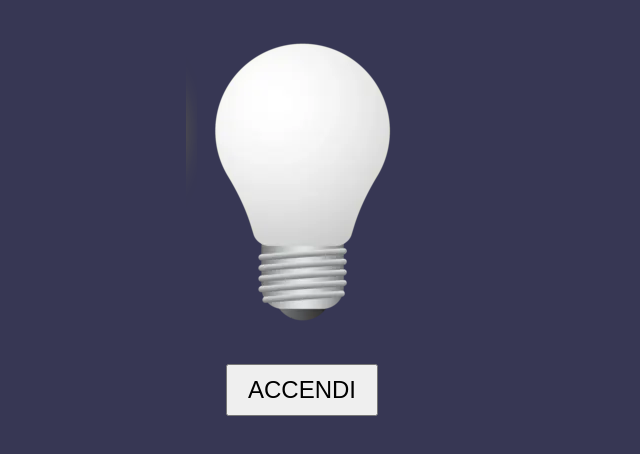
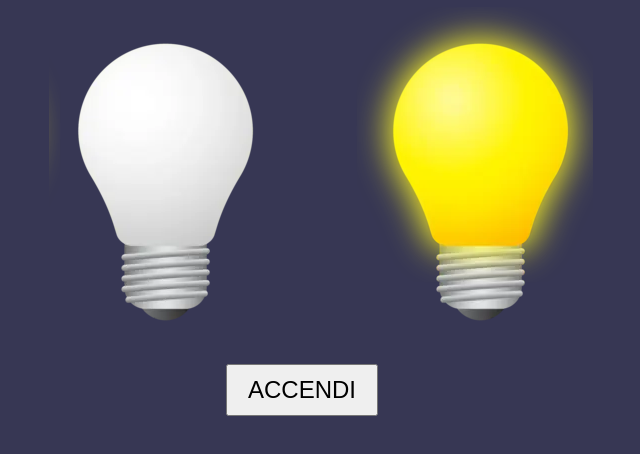
Before and after one commit to Matteo-Ciardi/js-dom-1, a plain HTML site: page index.html in a window 1280 px wide. Shown: the whole page, without its empty margins (338-978 px from the left). Drawn offline with Linux system fonts and the light colour scheme.

Commit message:
aggiunti tutti gli elementi in HTML e stilizzati con CSS

```diff
--- a/css/style.css
+++ b/css/style.css
@@ -21,7 +21,7 @@ body {
 
 /* Immagine */
 .img-box {
-    margin-left: 37px;
+    margin-left: 38px;
 }
 
 /* Bottone */
--- a/index.html
+++ b/index.html
@@ -18,6 +18,7 @@
         <div class="container">
             <div class="img-box">
                 <img id="on-lamp" src="img/white_lamp.png">
+                <img id="off-lamp" src="img/yellow_lamp.png">
             </div>
 
             <button class="myButton">ACCENDI</button>
```
